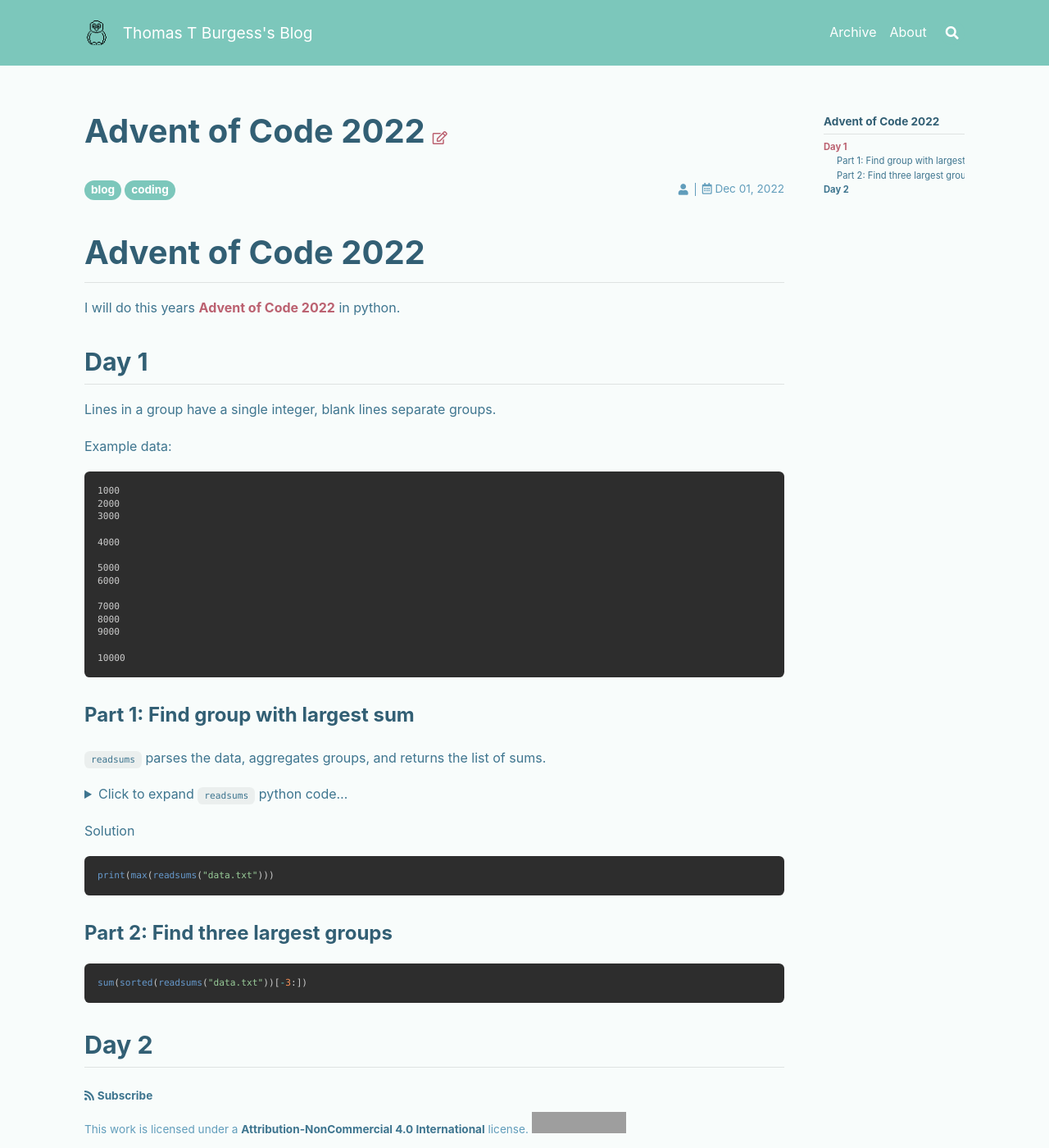
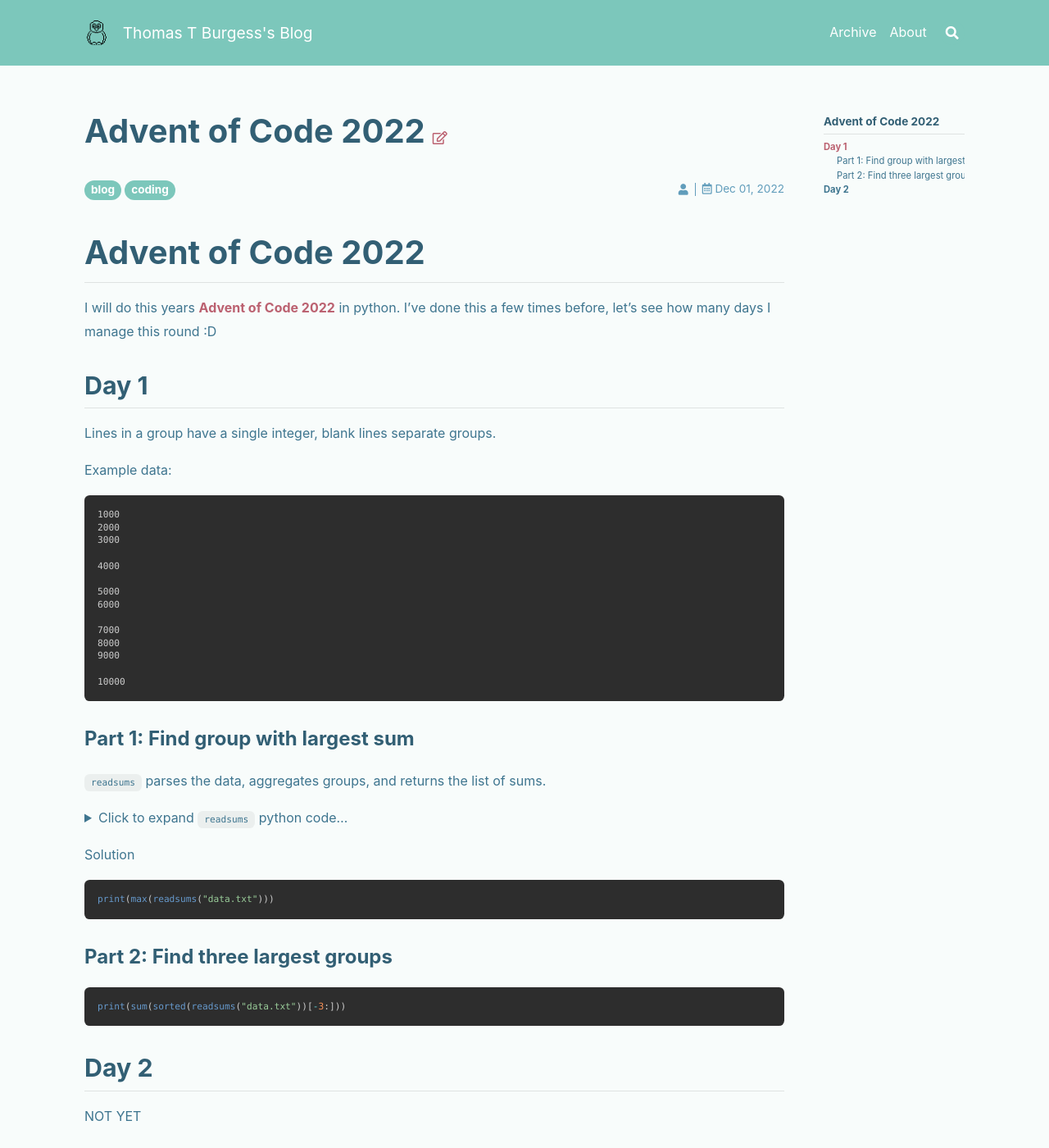
Before and after one commit to thomasburgess/thomasburgess.github.io, a Jekyll site: the page built from _posts/2022-12-01-aoc22.md, in a window 1280 px wide and 1400 px high. Shown: the whole window at 82% size. Built offline with Jekyll 4.4.1, drawn with Linux system fonts in a browser that asks for light colours; nearby versions of some CDN libraries; comment, search, counter and statistics services are not loaded; grey boxes are pictures that could not be loaded.

Commit message:
advent of code 2022

````diff
--- a/_posts/2022-12-01-aoc22.md
+++ b/_posts/2022-12-01-aoc22.md
@@ -13,7 +13,7 @@
 
 # Advent of Code 2022
 
-I will do this years [Advent of Code 2022](https://adventofcode.com/2022) in python.
+I will do this years [Advent of Code 2022](https://adventofcode.com/2022) in python. I've done this a few times before, let's see how many days I manage this round :D
 
 ## Day 1
 
@@ -64,7 +64,11 @@
 ### Part 2: Find three largest groups
 
 ```python
-sum(sorted(readsums("data.txt"))[-3:])
+print(sum(sorted(readsums("data.txt"))[-3:]))
 ```
 
+
+
 ## Day 2
+
+NOT YET
````
